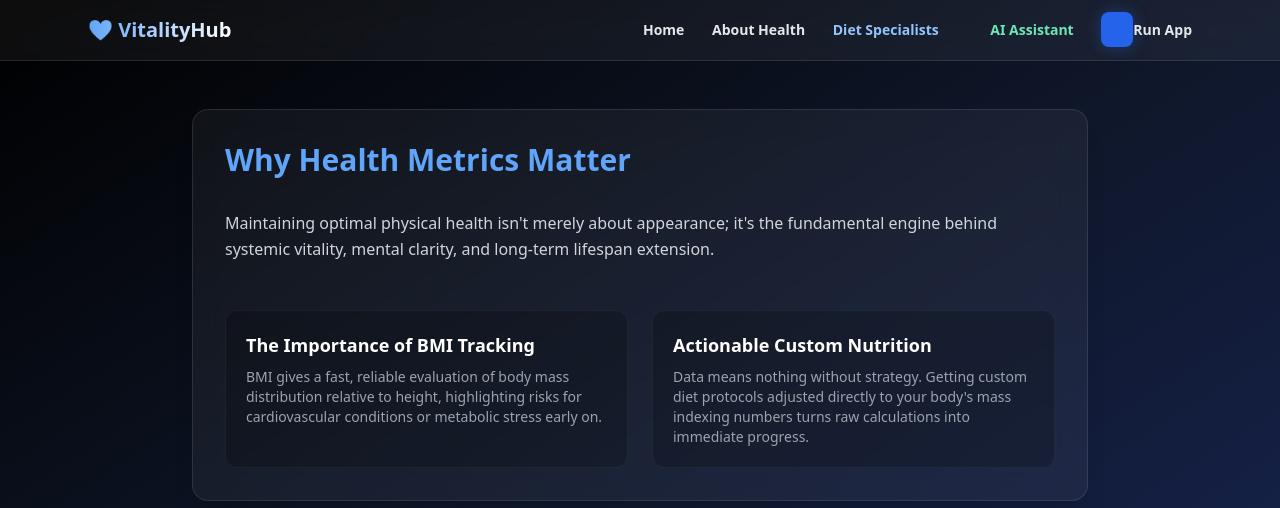
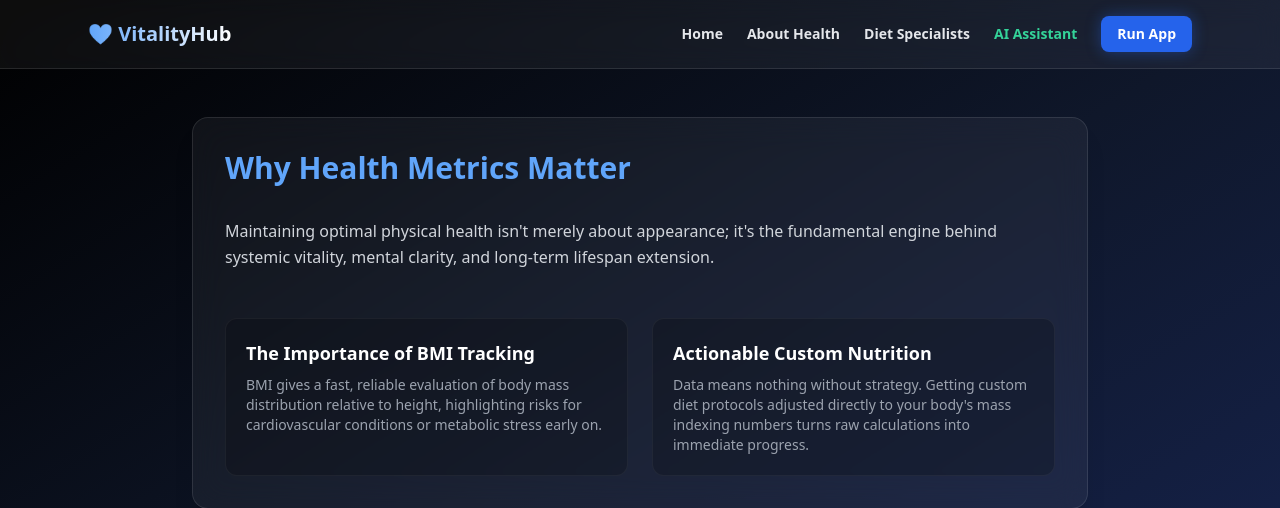
Before and after one commit to dishika-banwale85/BMI-project, a Django app: page /about/ in a window 1280 px wide. Shown: the top 508 px of the page. Run offline with Django 5.2, Linux system fonts and the light colour scheme; some libraries are stand-ins or nearby versions.

```diff
--- a/calculator/templates/calculator/base.html
+++ b/calculator/templates/calculator/base.html
@@ -14,11 +14,12 @@
             <a href="{% url 'home' %}" class="text-xl font-bold text-transparent bg-clip-text bg-gradient-to-r from-blue-400 to-white">
                 ❤️ VitalityHub
             </a>
-            <div class="space-x-6 text-sm font-semibold">
+           <div class="space-x-6 text-sm font-semibold flex items-center">
                 <a href="{% url 'home' %}" class="hover:text-blue-400 transition-colors">Home</a>
                 <a href="{% url 'about' %}" class="hover:text-blue-400 transition-colors">About Health</a>
-                <a href="{% url 'specialists' %}" class="hover:text-blue-400 transition-colors text-blue-300">Diet Specialists</a> <a href="{% url 'calculator' %}" >
-                <a href="{% url 'chat_view' %}" class="hover:text-blue-400 transition-colors text-emerald-300">AI Assistant</a> <a href="{% url 'calculator' %}" class="bg-blue-600 hover:bg-blue-500 text-white px-4 py-2 rounded-lg transition-all shadow-[0_0_15px_rgba(37,99,235,0.4)]"></a>
+                <a href="{% url 'specialists' %}" class="hover:text-blue-400 transition-colors">Diet Specialists</a>
+                <a href="{% url 'chat_view' %}" class="text-emerald-400 hover:text-emerald-300 transition-colors">AI Assistant</a>
+                <a href="{% url 'calculator' %}" class="bg-blue-600 hover:bg-blue-500 text-white px-4 py-2 rounded-lg transition-all shadow-[0_0_15px_rgba(37,99,235,0.4)]">
                     Run App
                 </a>
             </div>
```
